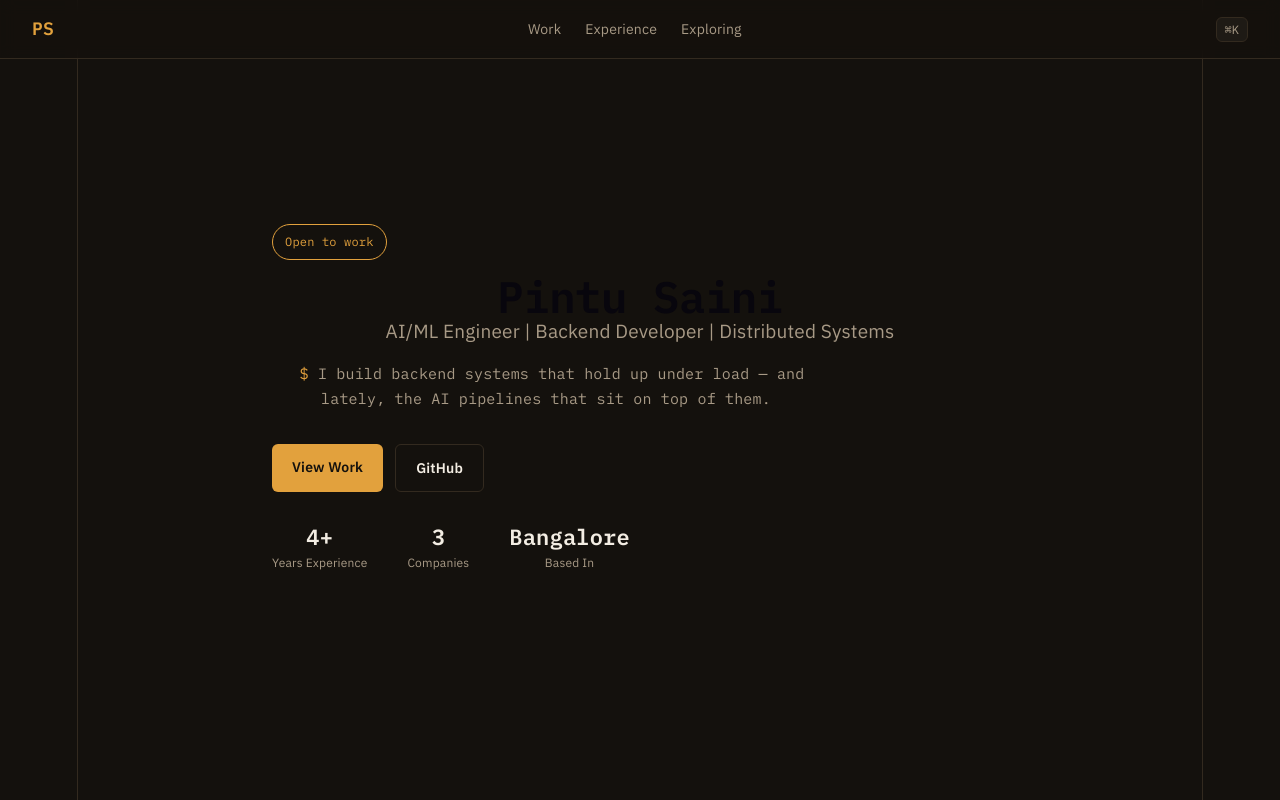
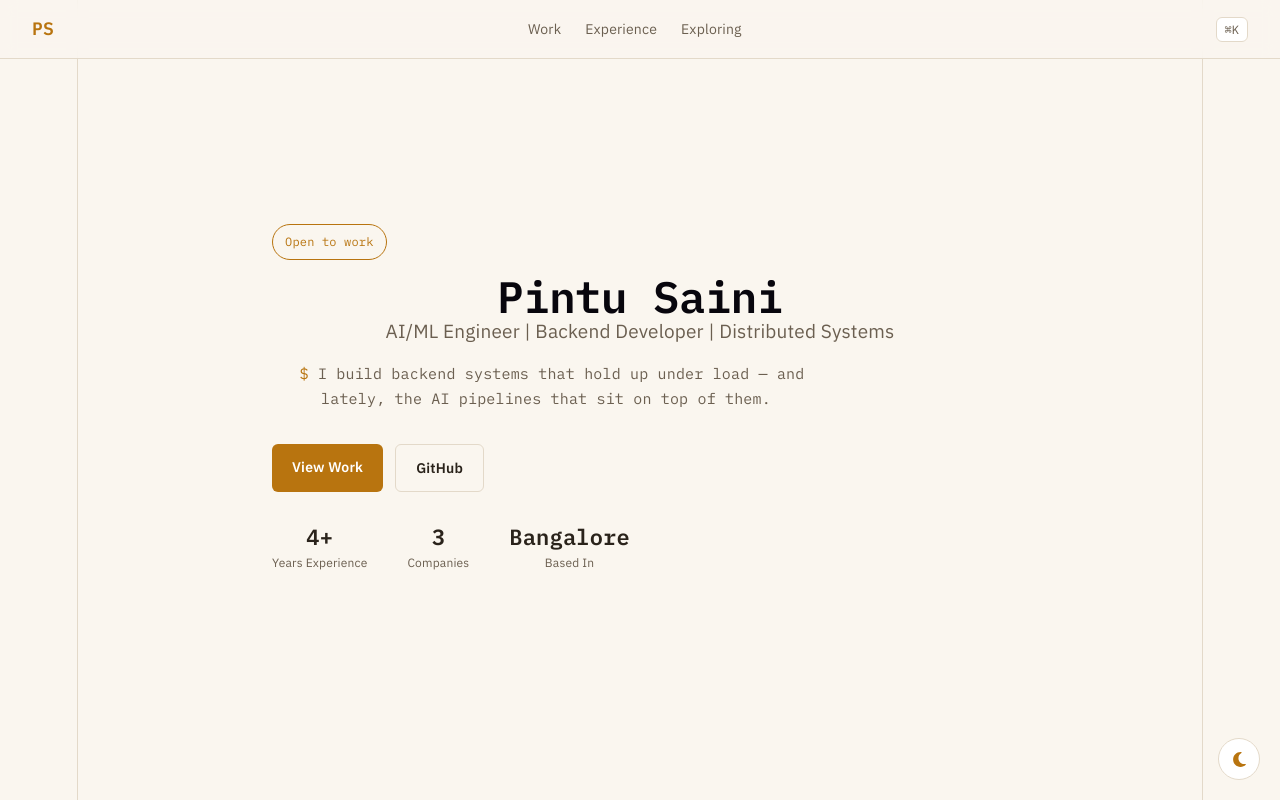
Before and after one commit to pintu1803/my-portfolio, a React (Vite) app: page / in a window 1280 px wide. Shown: the top 800 px of the page. Built offline with nearby package versions, Linux system fonts and the light colour scheme; no server answers.

Commit message:
fixed footer

```diff
--- a/package.json
+++ b/package.json
@@ -11,7 +11,8 @@
   },
   "dependencies": {
     "react": "^19.2.8",
-    "react-dom": "^19.2.8"
+    "react-dom": "^19.2.8",
+    "react-icons": "^5.7.0"
   },
   "devDependencies": {
     "@types/react": "^19.2.18",
--- a/src/App.css
+++ b/src/App.css
@@ -388,15 +388,25 @@ body {
 }
 .footer-links {
   display: flex;
-  gap: 20px;
+  align-items: center;
+  gap: 14px;
 }
 .footer-links a {
+  display: inline-flex;
+  padding: 6px;
+  border-radius: 6px;
   color: var(--text-dim);
   text-decoration: none;
-  font-size: 14px;
+  font-size: 20px;
+  transition: color 0.15s ease;
 }
-.footer-links a:hover {
+.footer-links a:hover,
+.footer-links a:focus-visible {
   color: var(--accent);
+}
+.footer-links a:focus-visible {
+  outline: 2px solid var(--accent);
+  outline-offset: 2px;
 }
 .footer-copy {
   color: var(--text-dim);
@@ -450,3 +460,60 @@ body {
   background: var(--accent-soft);
   color: var(--text);
 }
+
+/* Theme toggle */
+.theme-toggle {
+  position: fixed;
+  right: 20px;
+  bottom: 20px;
+  z-index: 60;
+  width: 42px;
+  height: 42px;
+  display: inline-flex;
+  align-items: center;
+  justify-content: center;
+  font-size: 17px;
+  background: var(--surface);
+  color: var(--accent);
+  border: 1px solid var(--border);
+  border-radius: 50%;
+  cursor: pointer;
+  transition: border-color 0.15s ease, transform 0.15s ease;
+}
+.theme-toggle:hover {
+  border-color: var(--accent);
+  transform: translateY(-1px);
+}
+.theme-toggle:focus-visible {
+  outline: 2px solid var(--accent);
+  outline-offset: 3px;
+}
+
+/* Light theme */
+:root[data-theme="light"] {
+  --bg: #faf6ef;
+  --surface: #ffffff;
+  --border: #e3d9c9;
+  --text: #2a231b;
+  --text-dim: #6b5f50;
+  --accent: #b8740f;
+  --accent-soft: rgba(184, 116, 15, 0.1);
+  /* variables read by Experience.css */
+  --fg: #2a231b;
+  --muted: #6b5f50;
+  --faint: #8a7d6b;
+  --line: rgba(0, 0, 0, 0.1);
+  --chip-bg: #f1eadd;
+  --chip-line: #ddd1bd;
+  --stack: #5f6469;
+  --ocean: #4b34c9;
+}
+:root[data-theme="light"] .nav {
+  background: rgba(250, 246, 239, 0.8);
+}
+:root[data-theme="light"] .btn-primary {
+  color: #fff;
+}
+:root[data-theme="light"] .cmdk-overlay {
+  background: rgba(0, 0, 0, 0.35);
+}
--- a/src/App.jsx
+++ b/src/App.jsx
@@ -1,4 +1,5 @@
-import React, { useState, useEffect } from "react";
+import React, { useState, useEffect, useLayoutEffect } from "react";
+import { FaSun, FaMoon } from "react-icons/fa6";
 import Nav from "./components/Nav";
 import Hero from "./components/Hero";
 import Work from "./components/Work";
@@ -13,6 +14,20 @@ const SECTION_ORDER = ["hero", "work", "experience", "github", "exploring"];
 
 export default function App() {
   const [cmdOpen, setCmdOpen] = useState(false);
+  const [theme, setTheme] = useState(() => {
+    try {
+      const saved = localStorage.getItem("theme");
+      if (saved === "light" || saved === "dark") return saved;
+    } catch {}
+    return window.matchMedia?.("(prefers-color-scheme: light)").matches ? "light" : "dark";
+  });
+
+  useLayoutEffect(() => {
+    document.documentElement.setAttribute("data-theme", theme);
+    try {
+      localStorage.setItem("theme", theme);
+    } catch {}
+  }, [theme]);
 
   useEffect(() => {
     function handleKey(e) {
@@ -62,6 +77,15 @@ export default function App() {
       <Exploring />
       <Footer />
       <CommandMenu open={cmdOpen} onClose={() => setCmdOpen(false)} />
+      <button
+        type="button"
+        className="theme-toggle"
+        aria-label={`Switch to ${theme === "dark" ? "light" : "dark"} theme`}
+        title={`Switch to ${theme === "dark" ? "light" : "dark"} theme`}
+        onClick={() => setTheme((t) => (t === "dark" ? "light" : "dark"))}
+      >
+        {theme === "dark" ? <FaSun /> : <FaMoon />}
+      </button>
     </div>
   );
 }
--- a/src/components/Footer.jsx
+++ b/src/components/Footer.jsx
@@ -1,5 +1,13 @@
 import React from "react";
+import { FaGithub, FaLinkedinIn, FaXTwitter, FaEnvelope } from "react-icons/fa6";
 import { profile } from "../data";
+
+const links = [
+  { label: "GitHub", href: profile.github, Icon: FaGithub, external: true },
+  { label: "LinkedIn", href: profile.linkedin, Icon: FaLinkedinIn, external: true },
+  { label: "X", href: profile.x, Icon: FaXTwitter, external: true },
+  { label: "Email", href: `mailto:${profile.email}`, Icon: FaEnvelope },
+];
 
 export default function Footer() {
   return (
@@ -9,13 +17,19 @@ export default function Footer() {
         <p className="footer-tagline">{profile.title}</p>
       </div>
       <div className="footer-links">
-        <a href={profile.github} target="_blank" rel="noreferrer">
-          GitHub
-        </a>
-        <a href={profile.linkedin} target="_blank" rel="noreferrer">
-          LinkedIn
-        </a>
-        <a href={`mailto:${profile.email}`}>Email</a>
+        {links
+          .filter((l) => l.href)
+          .map(({ label, href, Icon, external }) => (
+            <a
+              key={label}
+              href={href}
+              aria-label={label}
+              title={label}
+              {...(external ? { target: "_blank", rel: "noreferrer" } : {})}
+            >
+              <Icon />
+            </a>
+          ))}
       </div>
       <p className="footer-copy">
         © {new Date().getFullYear()} {profile.name}
--- a/src/data.js
+++ b/src/data.js
@@ -1,5 +1,6 @@
 const githubUsername = "pintu1803";
 const linkedinuser = "pinsaini-in";
+const xuser = "okpintuok";
 const yourName = "Pintu Saini";
 const title = "AI/ML Engineer | Backend Developer | Distributed Systems";
 const location = "Bangalore, India";
@@ -14,6 +15,7 @@ export const profile = {
   githubUsername,
   github: `https://github.com/${githubUsername}`,
   linkedin: `https://linkedin.com/in/${linkedinuser}`,
+  x: `https://x.com/${xuser}`
 };
 
 export const stats = [
```
Also changed, not shown: 1 other file (tests, documents, lock files or other folders).
